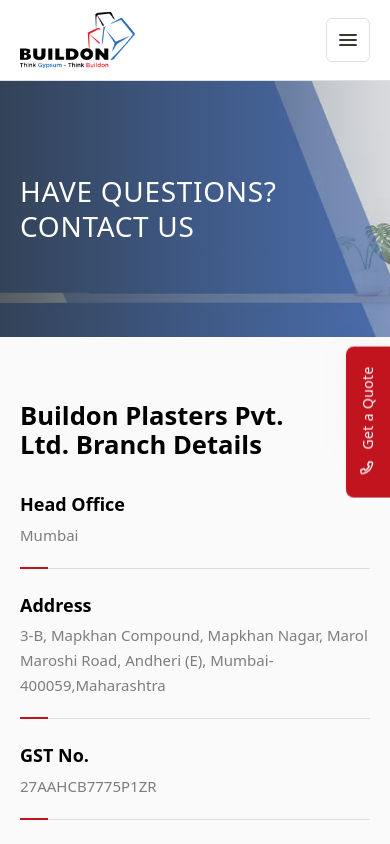
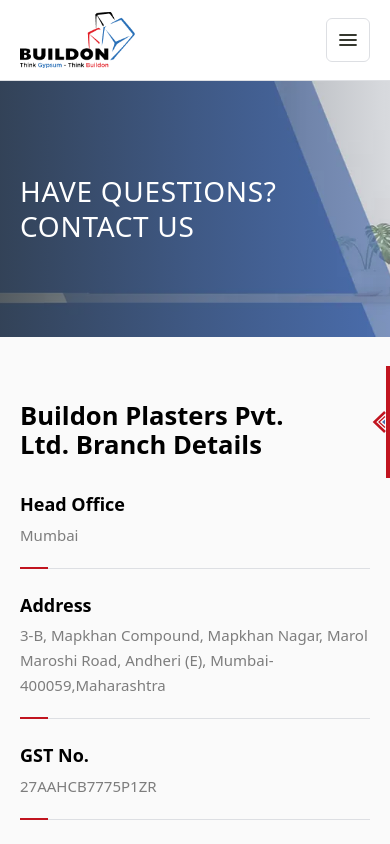
Before and after one commit to EBR-WORK/buildon, a Next.js app: page /contact-us in a window 390 px wide. Shown: the top 844 px of the page. Built offline with nearby package versions, Linux system fonts and the light colour scheme; a web font is replaced by a local one.

Commit message:
fixed form size for tab & slidebar btn for sm,md screen

```diff
--- a/src/components/QuotePanel.tsx
+++ b/src/components/QuotePanel.tsx
@@ -13,9 +13,16 @@ import { CloseIcon, PhoneIcon } from "./icons";
  * a rotated element keeps its original box, so it would reserve a wide, short
  * strip and sit wrong against the edge. Vertical text gives the button the tall,
  * narrow box it appears to have.
+ *
+ * Below lg the tab starts tucked away, because on phones and tablets it sat
+ * over the page's own text. What shows first is a slim red edge with an arrow;
+ * tapping it slides the tab in beside it, and tapping it again (the arrow now
+ * turned outward) sends it back.
  */
 export default function QuotePanel() {
   const [open, setOpen] = useState(false);
+  /** Below lg only: whether the tab has been slid out from the edge. */
+  const [peek, setPeek] = useState(false);
   const panelRef = useRef<HTMLDivElement>(null);
   const tabRef = useRef<HTMLButtonElement>(null);
 
@@ -42,6 +49,29 @@ export default function QuotePanel() {
 
   return (
     <>
+      {/* Phones and tablets: the edge handle. The visible bar is only 4px, but
+          the button is 28px wide so it is a fair tap target. */}
+      <button
+        suppressHydrationWarning
+        type="button"
+        onClick={() => setPeek((value) => !value)}
+        aria-expanded={peek}
+        aria-label={peek ? `Hide ${quote.tab}` : `Show ${quote.tab}`}
+        className="fixed top-1/2 right-0 z-40 flex h-28 w-7 -translate-y-1/2 cursor-pointer items-center justify-end lg:hidden"
+      >
+        <svg
+          viewBox="0 0 14 24"
+          fill="none"
+          aria-hidden
+          className={`h-6 w-3.5 transition-transform duration-300 ${peek ? "rotate-180" : ""}`}
+        >
+          <path d="M13 2 2.5 12 13 22" className="stroke-accent-500" strokeWidth="2.5" strokeLinejoin="miter" />
+          <path d="M13 6.5 7 12l6 5.5" className="stroke-accent-500" strokeWidth="1.25" />
+          <path d="M13 9.5 10 12l3 2.5Z" className="fill-brand-500" />
+        </svg>
+        <span className="h-full w-1 bg-accent-500" />
+      </button>
+
       <button
         suppressHydrationWarning
         ref={tabRef}
@@ -49,7 +79,9 @@ export default function QuotePanel() {
         onClick={() => setOpen(true)}
         aria-expanded={open}
         aria-controls="quote-panel"
-        className="fixed top-1/2 right-0 z-40 inline-flex -translate-y-1/2 rotate-180 cursor-pointer items-center gap-2 rounded-r-lg bg-accent-500 px-5 py-3 font-display text-sm font-medium tracking-wide text-white shadow-lift transition hover:bg-accent-600 [writing-mode:vertical-rl]"
+        className={`fixed top-1/2 right-7 z-40 inline-flex -translate-y-1/2 rotate-180 cursor-pointer items-center gap-2 rounded-r-lg bg-accent-500 px-5 py-3 font-display text-sm font-medium tracking-wide text-white shadow-lift transition-[translate,opacity,visibility,background-color] duration-300 ease-out [writing-mode:vertical-rl] hover:bg-accent-600 lg:visible lg:right-0 lg:translate-x-0 lg:opacity-100 ${
+          peek ? "visible translate-x-0 opacity-100" : "invisible translate-x-[calc(100%+1.75rem)] opacity-0"
+        }`}
       >
         {/* px/py above are padding-inline/padding-block, and vertical-rl turns
             the inline axis vertical — so px is the space at the ends of the
@@ -81,8 +113,20 @@ export default function QuotePanel() {
             role="dialog"
             aria-modal
             aria-label={quote.title}
-            className="relative z-10 flex h-full w-full max-w-md flex-col overflow-y-auto bg-white p-6 shadow-lift sm:p-8 lg:h-auto lg:max-h-[85svh] lg:rounded-2xl"
+            className="relative z-10 flex h-full w-full flex-col overflow-y-auto bg-white p-6 shadow-lift sm:p-8 lg:h-auto lg:max-h-[85svh] lg:max-w-md lg:rounded-2xl"
           >
+            {/* Below lg the panel is the whole screen, so the form sits in a
+                capped column centred both ways. m-auto rather than justify-
+                center: auto margins drop to zero once the form outgrows the
+                screen (a phone with its keyboard up), so the top stays
+                reachable by scrolling instead of being cut off.
+
+                On tablets (sm to lg) the whole column is zoomed up, so a
+                full screen isn't mostly empty. zoom rather than bigger text
+                classes: it scales type, fields, gaps and the button together
+                without forking EnquiryForm, which the home and contact pages
+                share. */}
+            <div className="m-auto w-full max-w-lg sm:[zoom:1.3] lg:[zoom:1]">
               <div className="flex items-start justify-between gap-4">
                 <h2 className="font-display text-2xl leading-snug font-semibold">{quote.title}</h2>
                 <button
@@ -100,6 +144,7 @@ export default function QuotePanel() {
               <EnquiryForm idPrefix="quote-" className="mt-6" />
             </div>
           </div>
+        </div>
       )}
     </>
   );
```
Lines whose indentation alone changed are shown as unchanged.
